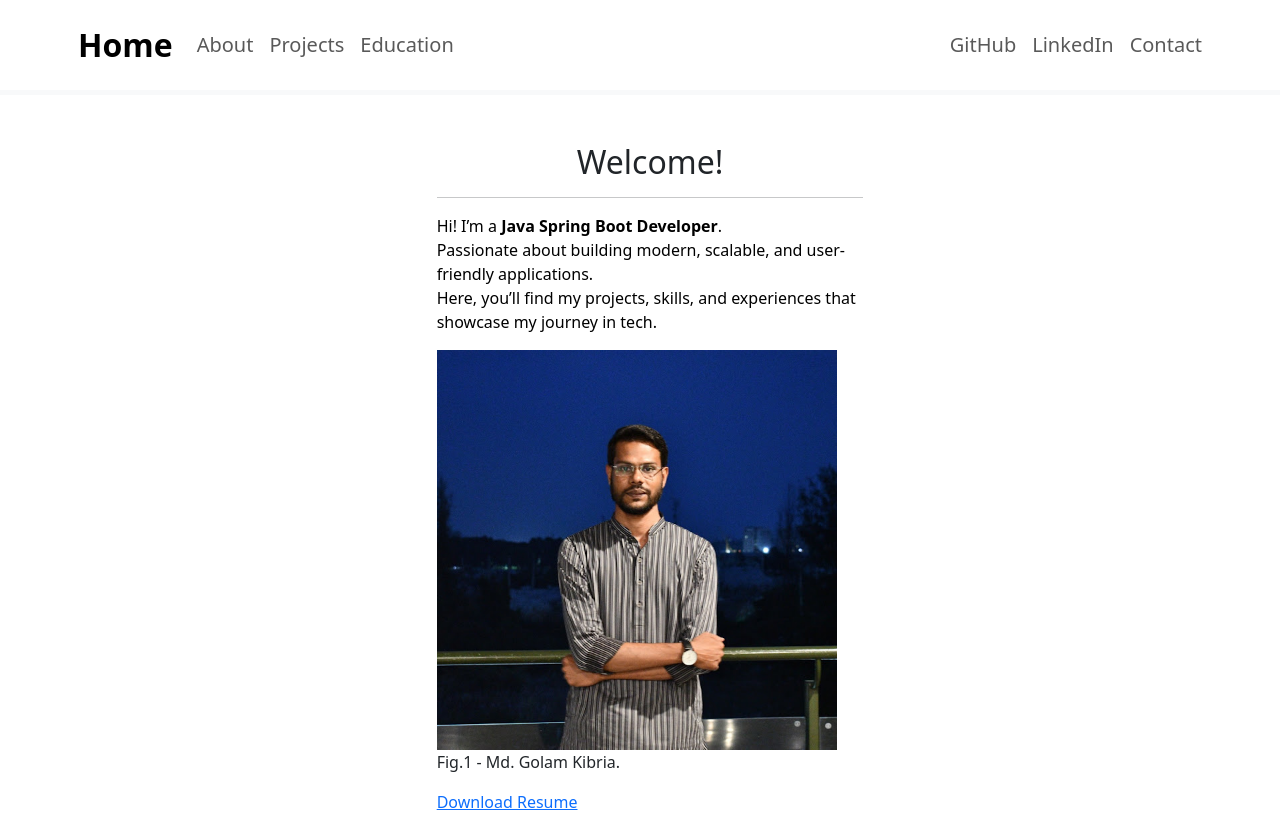
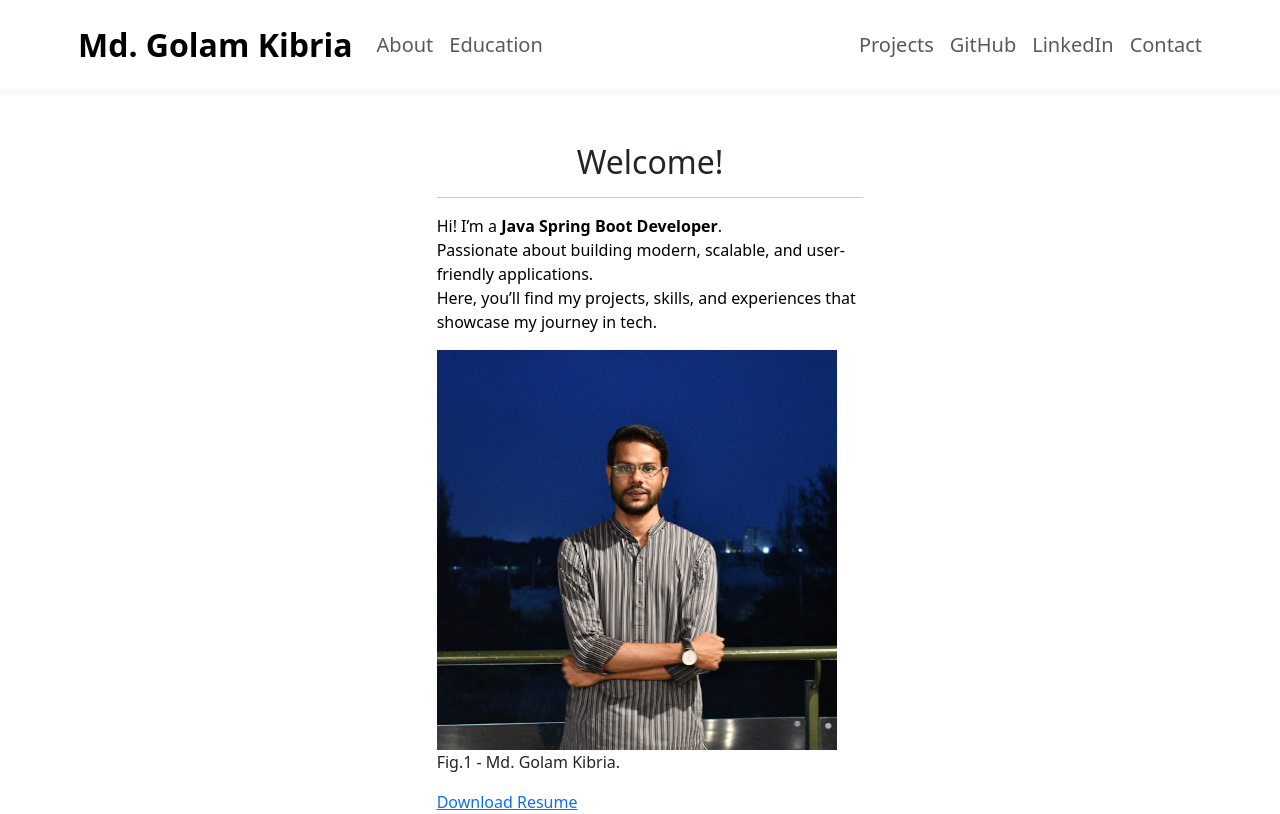
Before and after one commit to kibria1010/protfolio, a React (Create React App) app: page / in a window 1280 px wide. Built offline with nearby package versions, Linux system fonts and the light colour scheme.

Commit message:
all done

```diff
--- a/src/component/HeaderComponent.jsx
+++ b/src/component/HeaderComponent.jsx
@@ -10,7 +10,7 @@ function HeaderComponent() {
                 <div className="row">
                     <nav className="navbar navbar-expand-lg">
                         {/* <a className="navbar-brand ms-2 fs-2 fw-bold text-black" href="/">Md. Golam Kibria</a> */}
-                        <Link className="navbar-brand ms-2 fs-2 fw-bold text-black" to="/">Home</Link>
+                        <Link className="navbar-brand ms-2 fs-2 fw-bold text-black" to="/">Md. Golam Kibria</Link>
                         <div className="collapse navbar-collapse">
                             <ul className="navbar-nav">
                                 <li className="nav-item fs-5">
@@ -22,18 +22,18 @@ function HeaderComponent() {
                                 <li className="nav-item fs-5">
                                     {
 
-                                        <Link className="nav-link" to="/dropdown">Projects</Link>
-                                    }
-                                </li>
-                                <li className="nav-item fs-5">
-                                    {
-
                                         <Link className="nav-link" to="/learning">Education</Link>
                                     }
                                 </li>
                             </ul>
                         </div>
                         <ul className="navbar-nav">
+                           <li className="nav-item fs-5">
+                                    {
+
+                                        <Link className="nav-link" to="/dropdown">Projects</Link>
+                                    }
+                                </li>
                             <li className="nav-item fs-5">
                                 {
 
```
